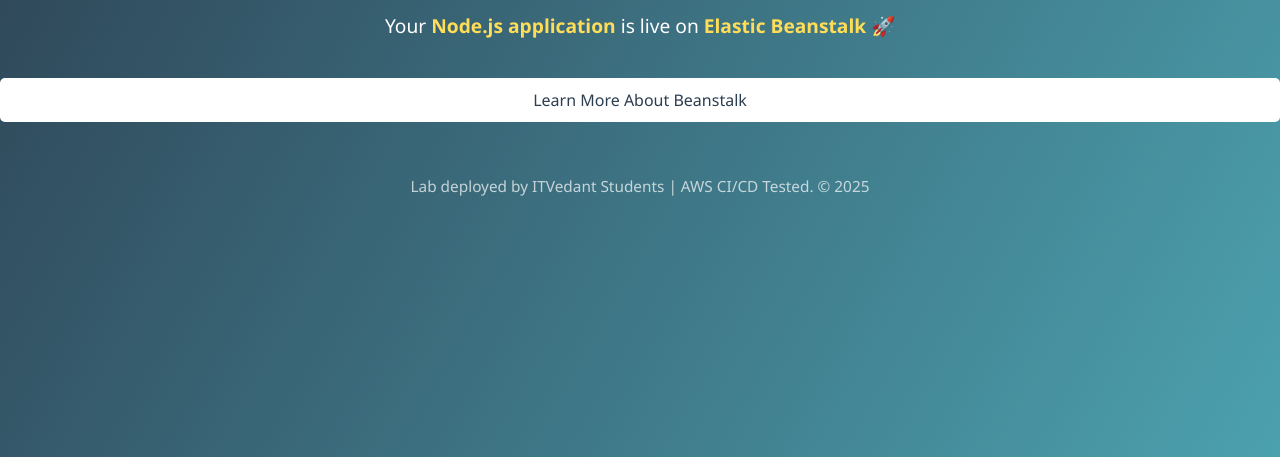
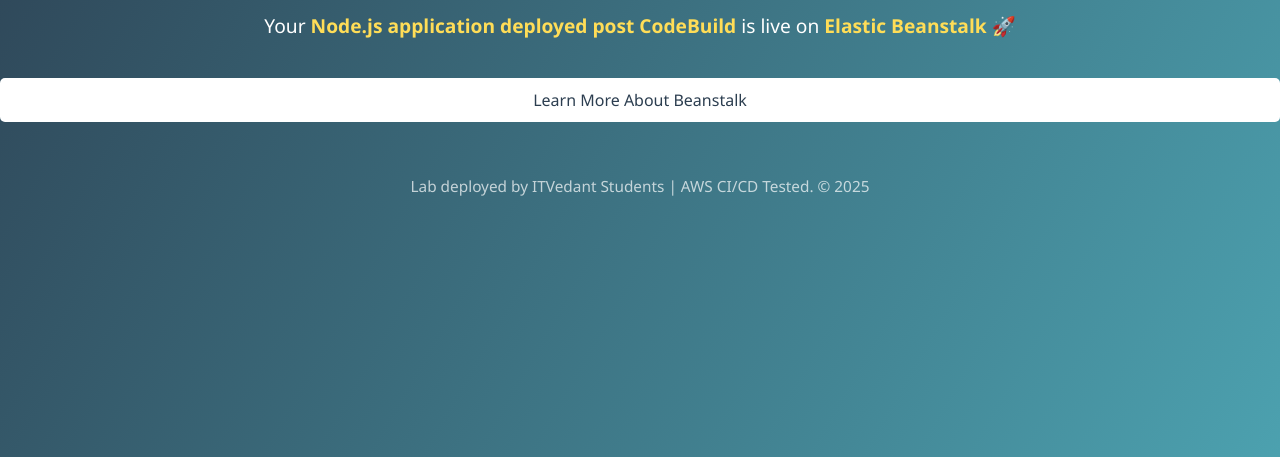
Before and after one commit to cg-prasad/blue-app, a website: page index.html in a window 1280 px wide. Shown: the part 343-800 px from the top of the page. Drawn offline with Linux system fonts and the light colour scheme.

Commit message:
Update index.html
Post CodeBuild. Body Changed

```diff
--- a/index.html
+++ b/index.html
@@ -58,7 +58,7 @@
 </head>
 <body>
   <h1>🎉 Hello From AWS Beanstalk!!</h1>
-  <p>Your <span class="highlight">Node.js application</span> is live on <span class="highlight">Elastic Beanstalk</span> 🚀</p>
+  <p>Your <span class="highlight">Node.js application deployed post CodeBuild</span> is live on <span class="highlight">Elastic Beanstalk</span> 🚀</p>
   <a href="https://docs.aws.amazon.com/elasticbeanstalk/latest/dg/Welcome.html" target="_blank" class="btn">
     Learn More About Beanstalk
   </a>
```
